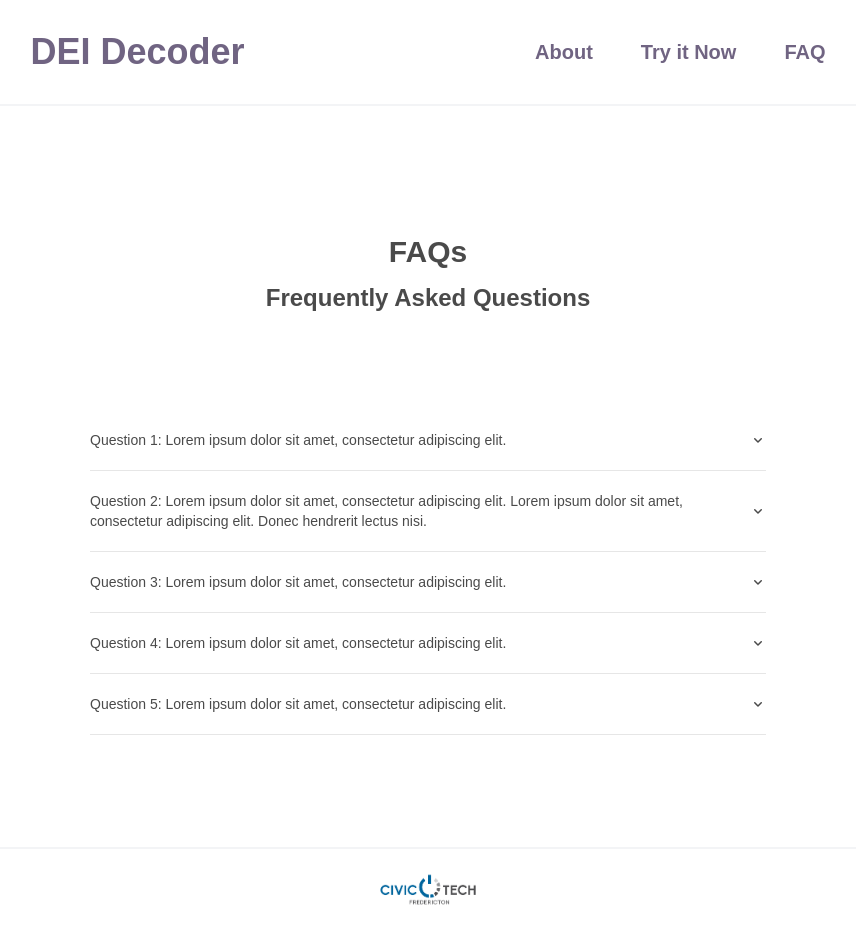
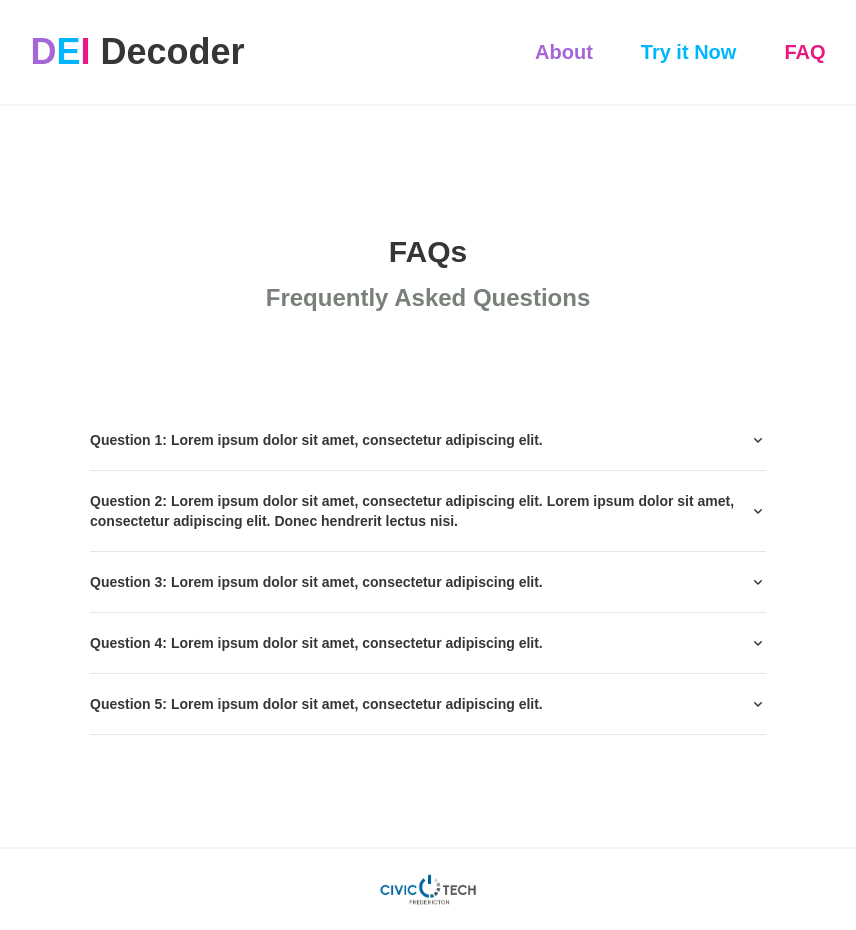
Before and after one commit to CivicTechFredericton/dei-decoder, a Next.js app: page /faq in a window 1280 px wide. Shown: the whole page, without its empty margins (212-1068 px from the left). Built offline with nearby package versions, Linux system fonts and the light colour scheme.

Commit message:
updating theme colors, new header colors

```diff
--- a/src/app/about/page.tsx
+++ b/src/app/about/page.tsx
@@ -6,7 +6,7 @@ export default function About() {
     <Layout>
       {/* need to find a better way than h-[calc(100vh-_106px)] trying to get it so the copyright is visible after the first scroll */}
       <main className="min-h-screen flex items-center justify-center p-10">
-        <div className="w-full max-w-[567px] flex flex-col justify-center text-theme-2 text-justify pr-10 md:pr-28 border-r-2">
+        <div className="w-full max-w-[567px] flex flex-col justify-center text-main-color text-justify pr-10 md:pr-28 border-r-2">
           <h1 className="text-2xl font-semibold mb-7">About this tool</h1>
           <p className="mb-5">
             At DEI Decoder, we believe that every organization has the potential
--- a/src/app/components/FaqAccordion.tsx
+++ b/src/app/components/FaqAccordion.tsx
@@ -41,9 +41,9 @@ function toggleAccordion(index: number) {
 const FaqAccordion = ({index, question, answer}: {index: number, question: string, answer: string}) => {
   return (
     <>
-        <button onClick={() => toggleAccordion(index)} className="w-full flex justify-between items-center py-5 text-theme-2 text-left text-sm">
+        <button onClick={() => toggleAccordion(index)} className="w-full flex justify-between items-center py-5 text-main-color text-left text-sm font-bold">
             <span>{question}</span>
-            <span id={`icon-${index}`} className="text-theme-2 transition-transform duration-300">
+            <span id={`icon-${index}`} className="text-main-color transition-transform duration-300">
             <svg xmlns="http://www.w3.org/2000/svg" viewBox="0 0 16 16" fill="currentColor" className="w-4 h-4">
                 <path fillRule="evenodd" d="M4.22 6.22a.75.75 0 0 1 1.06 0L8 8.94l2.72-2.72a.75.75 0 1 1 1.06 1.06l-3.25 3.25a.75.75 0 0 1-1.06 0L4.22 7.28a.75.75 0 0 1 0-1.06Z" clipRule="evenodd" />
             </svg>
@@ -52,7 +52,7 @@ const FaqAccordion = ({index, question, answer}: {index: number, question: strin
 
         <div>
             <div id={`content-${index}`} className="max-h-0 overflow-hidden transition-all duration-300 ease-in-out border-b border-b-[#808080] border-opacity-20">
-                <div className="p-3 text-sm text-theme-2 text-opacity-85 bg-theme-4 bg-opacity-85 text-left rounded-b-xl">
+                <div className="p-3 text-sm text-main-color bg-accordion-bg-color bg-opacity-85 text-left rounded-b-xl">
                 {answer}
                 </div>
             </div>
--- a/src/app/components/Navbar.tsx
+++ b/src/app/components/Navbar.tsx
@@ -1,12 +1,19 @@
 const Navbar = () => {
   return (
     <header className="w-full py-8 bg-white border-b-2 border-gray-100">
-    <nav className="flex justify-evenly  text-theme-1 items-center text-nowrap">
-      <h1 className="text-4xl font-bold pr-12"><a href="/">DEI Decoder</a></h1>
+    <nav className="flex justify-evenly items-center text-nowrap">
+      <h1 className="text-4xl font-bold pr-12">
+        <a href="/">
+          <span className="text-[#A567D8]">D</span>
+          <span className="text-[#00B7FF]">E</span>
+          <span className="text-[#E71980]">I </span>
+          <span className="text-main-color">Decoder</span>
+        </a>
+      </h1>
       <ul className="flex space-x-12 text-xl font-extrabold">
-        <li><a href="/about" className="">About</a></li>
-        <li><a href="/decoder">Try it Now</a></li>
-        <li><a href="/faq">FAQ</a></li>
+        <li><a href="/about" className="text-[#A567D8]">About</a></li>
+        <li><a href="/decoder" className="text-[#00B7FF]">Try it Now</a></li>
+        <li><a href="/faq" className="text-[#E71980]">FAQ</a></li>
       </ul>
     </nav>
   </header>
--- a/src/app/faq/page.tsx
+++ b/src/app/faq/page.tsx
@@ -2,13 +2,13 @@ import React from "react";
 import Layout from "../components/Layout";
 import FaqAccordion from "../components/FaqAccordion";
 
-export default function About() {
+export default function Faq() {
   return (
     <Layout>
       <main className=" min-h-[calc(100vh-_106px)] flex text-center pt-32 justify-center pb-28">
         <div className = "flex flex-col  w-[676px]">
-          <h1 className="text-3xl font-extrabold text-theme-2 mb-3">FAQs</h1>
-          <p className="text-2xl font-semibold text-theme-2 mb-24">Frequently Asked Questions</p>
+          <h1 className="text-3xl font-extrabold text-main-color mb-3">FAQs</h1>
+          <p className="text-2xl font-semibold text-sub-color mb-24">Frequently Asked Questions</p>
 
           <FaqAccordion
             index={1}
--- a/src/app/page.tsx
+++ b/src/app/page.tsx
@@ -8,22 +8,22 @@ const Home = () => {
       {/* Using min-h-screen to ensure the content fills the height, and padding to account for footer space */}
       <div className="min-h-screen flex flex-col justify-center p-10 md:p-60 bg-gradient-to-r bg-white">
         <main className="flex flex-col text-center items-center justify-center">
-          <h2 className="mx-8 mb-8 text-4xl font-bold text-theme-2 w-[1000px] h-auto leading-[54px]">
+          <h2 className="mx-8 mb-8 text-4xl font-bold text-main-color w-[1000px] h-auto leading-[54px]">
             Ensure your communications reflect your commitment to diversity,
             equity, and inclusion by analyzing bias in your job postings
             communications and more.
           </h2>
-          <p className="text-xl text-theme-3 w-[1000px] h-auto leading-[26px]">
+          <p className="text-xl text-sub-color w-[1000px] h-auto leading-[26px]">
             In seconds the DEI Decoder will enable your organization to create
             more inclusive content by identifying gaps and providing you
             actionable recommendations.
           </p>
           <Link href="/decoder">
-            <button className="px-2 mt-8 py-3 w-[235px] h-[52px] bg-theme-2 text-white rounded-full flex items-center justify-between">
+            <button className="px-2 mt-8 py-3 w-[235px] h-[52px] bg-main-color text-white rounded-full flex items-center justify-between">
               <p className="text-xl font-bold text-center flex-grow">
                 Try it now
               </p>
-              <span className="ml-2 flex items-center justify-center w-9 h-9 bg-white text-theme-2 rounded-full">
+              <span className="ml-2 flex items-center justify-center w-9 h-9 bg-white text-main-color rounded-full">
                 <ArrowRightIcon className="w-5 h-5" />
               </span>
             </button>
--- a/tailwind.config.ts
+++ b/tailwind.config.ts
@@ -11,10 +11,9 @@ const config: Config = {
       colors: {
         background: "var(--background)",
         foreground: "var(--foreground)",
-        'theme-1' : '#706482',
-        'theme-2' : '#4A4A4A',
-        'theme-3' : '#7A897A',
-        'theme-4' : '#F0F0F0',
+        'main-color' : '#363636',
+        'sub-color' : '#788078',
+        'accordion-bg-color' : '#e6e6e6',
       },
     },
   },
```
